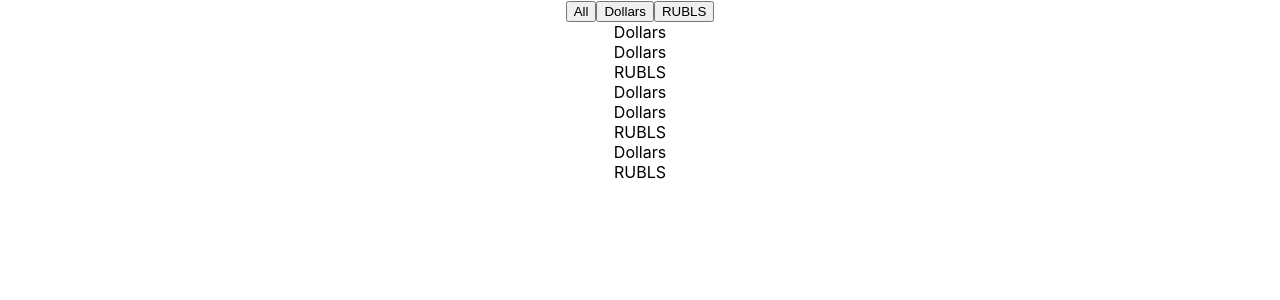
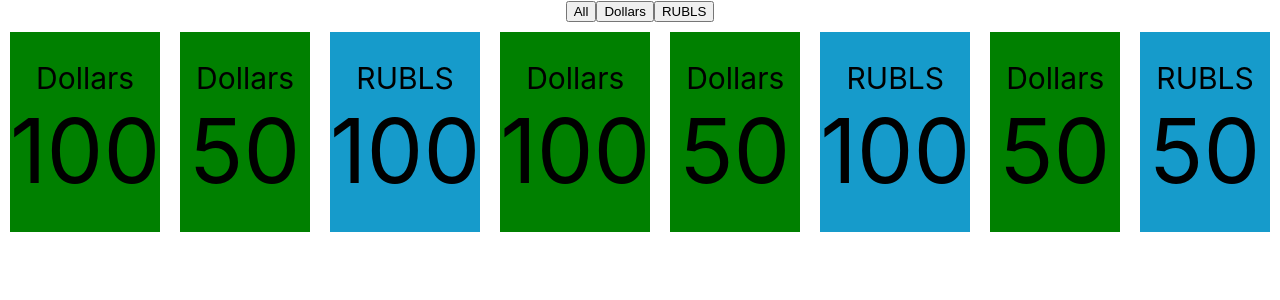
Before and after one commit to IJTINK7/additional_lessons, a React (Create React App) app: page / in a window 1280 px wide. Shown: the top 300 px of the page. Built offline with nearby package versions, Linux system fonts and the light colour scheme.

Commit message:
Avoiding styles for display banknotes

```diff
--- a/src/City.tsx
+++ b/src/City.tsx
@@ -1,52 +1,24 @@
 import React from 'react';
+import {MoneyType} from "./App";
 import {CurrentBankomat} from "./CurrentBankomat";
-import {MoneyType} from "./App";
+import styled from "styled-components";
+
 
 type CityPropsType = {
-    data: MoneyType[] //встречаем денюжки
+	data: MoneyType[] //встречаем денюжки
 }
 
 export const City = (props: CityPropsType) => {
+	const mappedMoney = props.data.map((el, index)=>{
+		return <CurrentBankomat key={index} money={el}/>
+	})
+	return(
+		<Wrapper>{mappedMoney}</Wrapper>
+	);
+}
 
-    // пока это пропускам
-    const mappedMoney = props.data.map((el: MoneyType, index) => (
-        <CurrentBankomat
-            key={index}
-            money={el}
-        />
-    ))
-
-
-    return (
-        <div>
-            {/*<div>*/}
-                {/*<ul>*/}
-                {/*    {props.data.map((el,index)=>{*/}
-                {/*        return(*/}
-                {/*            <li key={index}>*/}
-                {/*                <span>{el.number} </span>*/}
-                {/*                <span>{el.value} </span>*/}
-                {/*                <span>{el.banknotes} </span>*/}
-                {/*            </li>*/}
-                {/*        )*/}
-                {/*    })}*/}
-                {/*</ul>*/}
-            {/*</div>*/}
-            <div>{mappedMoney}</div>
-        </div>
-    );
-};
-//1
-// Вроде все норм, но нужно причесать код. Давайте создадим const mappedMoney = props.data.map(el=>el...)
-// Т.е. нам нужно вынести map из вертски, оставив в верстке только mappedMoney
-
-//2
-// Отлично, но теперь давайте совсем все сделаем по красоте. Вынесем верстку в отдельную компоненту и ее замапим!
-// Ну и наконец давайте версточку натянем, для этого будем использовать StyledComponents
-// yarn add styled-components
-// yarn add @types/styled-components
-
-//3
-// Вроде все норм, ну точнее почти норм- дублирование-это грех. Хотелось бы от него избавиться.
-// И StyledComponents нам в этом отлично поможет, ведь он может принимать пропсы!
-// Как это сделать в документашке
+const Wrapper = styled.div`
+  display: flex;
+  justify-content: space-between;
+  font-size: 30px;
+`
--- a/src/CurrentBankomat.tsx
+++ b/src/CurrentBankomat.tsx
@@ -1,5 +1,6 @@
 import React from 'react';
 import {MoneyType} from "./App";
+import styled from "styled-components";
 
 type CurrentBankomatPropsType = {
     money: MoneyType
@@ -7,8 +8,45 @@ type CurrentBankomatPropsType = {
 export const CurrentBankomat = (props:CurrentBankomatPropsType) => {
 
     return (
-        <div>
-            {props.money.banknotes}
-        </div>
+        props.money.banknotes === "Dollars"
+            ? <BanknoteGreen>
+                <Name>{props.money.banknotes}</Name>
+                <Nominal>{props.money.value}</Nominal>
+            </BanknoteGreen>
+            : <BanknoteBlue>
+                <Name>{props.money.banknotes}</Name>
+                <Nominal>{props.money.value}</Nominal>
+            </BanknoteBlue>
     );
 };
+
+
+const BanknoteContainer = styled.div`
+    display: flex;
+    flex-direction: column;
+    justify-content: center;
+    align-items: center;
+    align-content: center;
+    width: 400px;
+    height: 200px;
+    margin: 10px;
+`;
+
+const BanknoteGreen = styled(BanknoteContainer)`
+    background-color: green;
+`;
+
+const BanknoteBlue = styled(BanknoteContainer)`
+  background-color: #169bcb;
+`;
+
+const Name = styled.div`
+    display: flex;
+    align-content: center;
+    font-size: 30px;
+`
+const Nominal = styled.div`
+    display: flex;
+    align-content: center;
+    font-size: 90px;
+`
```
